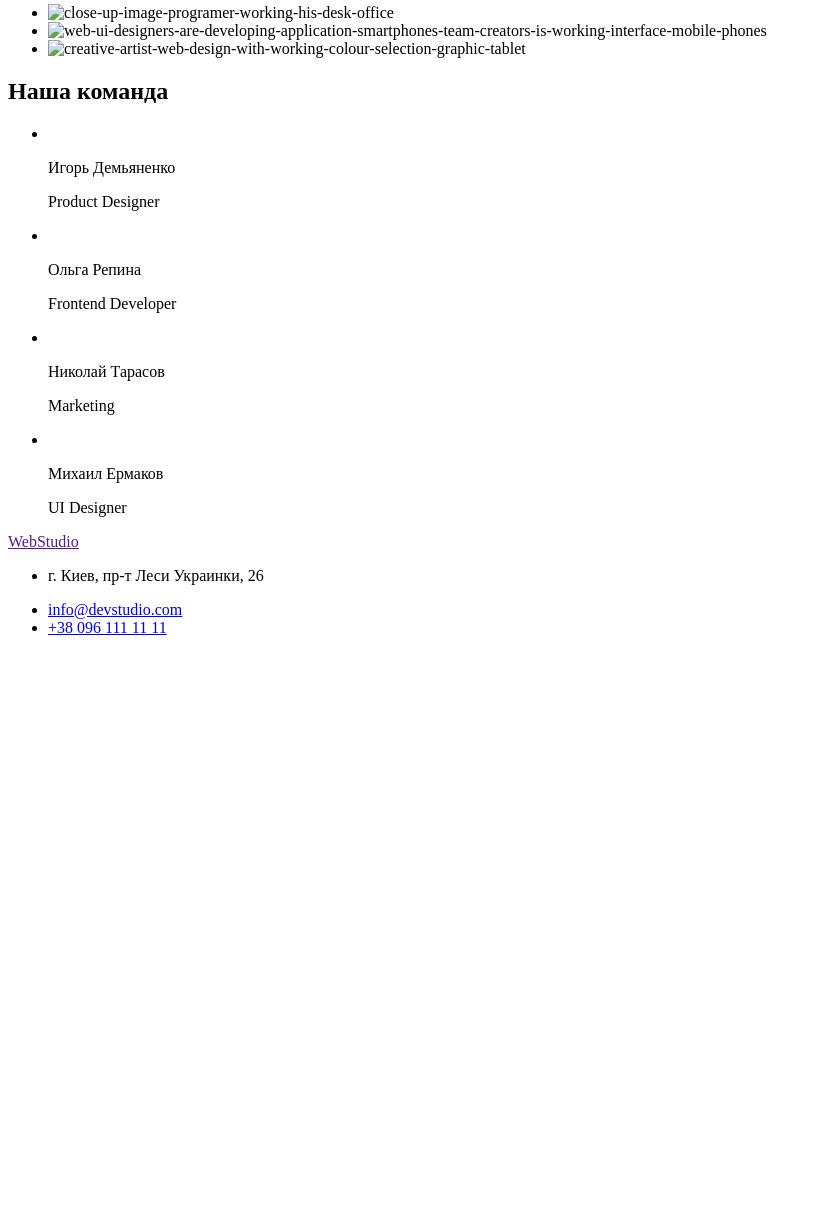
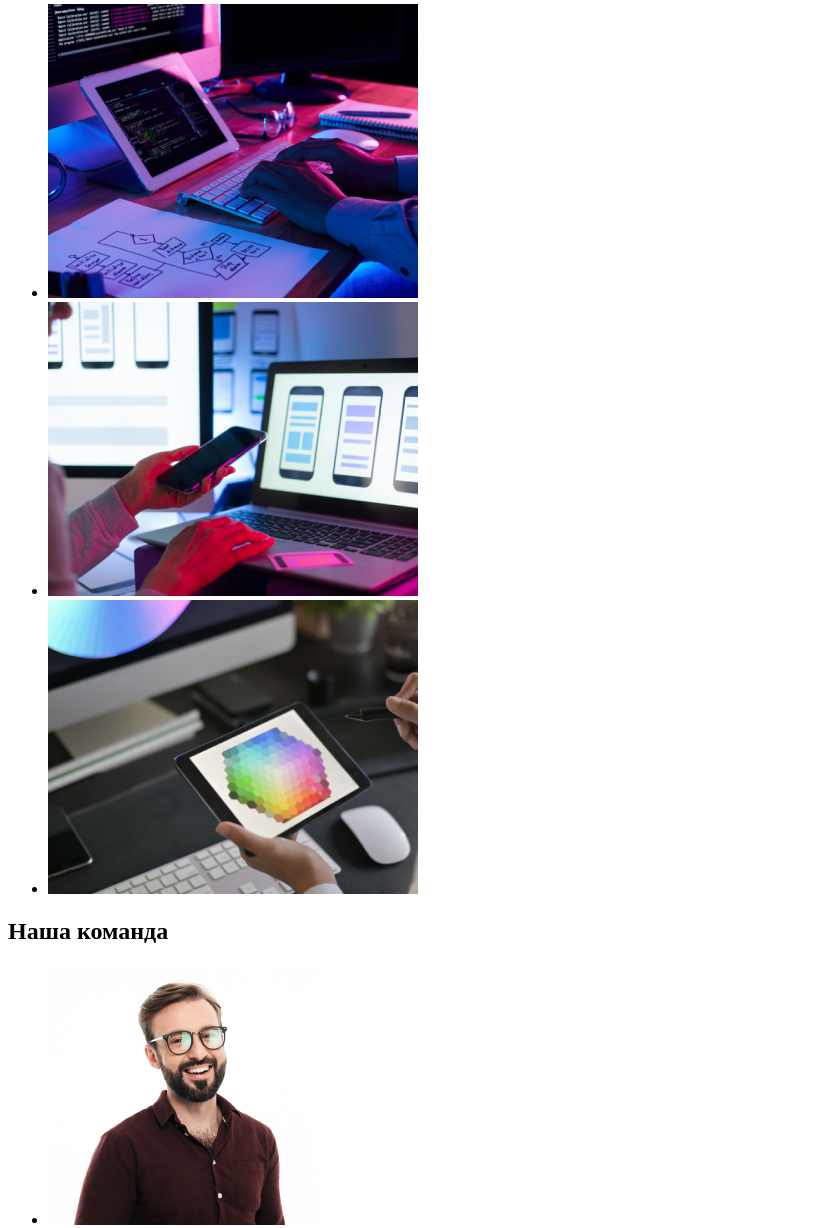
Before and after one commit to Zombik007/goit-markup-hw-01, a plain HTML site: page index.html in a window 1280 px wide. Shown: the part 581-1809 px from the top of the page, without its empty margins (0-821 px from the left). Before the commit the page ends 1234 px from the top, so only its background shows below. Drawn offline with Linux system fonts and the light colour scheme.

Commit message:
Исправляет разметку index.html и добавляет изображения

```diff
--- a/index.html
+++ b/index.html
@@ -6,10 +6,12 @@
     <title>GoIt first homework</title>
 </head>
 <body>
+    <!-- Шапка сайта -->
+    <header>
 
-    <header>
+        <nav>
             <a href="">WebStudio</a>
-            <nav>
+
                 <ul>
                     <li><a href="">Студия</a></li>
                     <li><a href="">Портфолио</a></li>
@@ -22,10 +24,19 @@
             <li><a href="tel:+38 096 111 11 11">+38 096 111 11 11</a></li>
         </ul>
     </header>
+    <!-- /Шапка сайта -->
 
+    <!-- Секция "Герой" -->
+    <div>
+        <section></section>
             <h1>Эффективные решения для вашего бизнеса</h1>
             <a href="">Заказать услугу</a>
+        </section>
+    </div>
+    <!-- /Секция "Герой" -->
 
+    <!-- Раздел "Почему мы?" -->
+    <div>
         <ul>
             <li>
                 <p>Внимание к деталям</p>
@@ -44,39 +55,63 @@
                 <p>Значимость этих проблем настолько очевидна, что реализация плановых заданий.</p>
             </li>
         </ul>
+    </div>
+    <!-- /Раздел "Почему мы?" -->
 
+    <!-- Раздел "Чем мы занимаемся" -->
+    <div>
         <h2>Чем мы занимаемся</h2>
         <ul>
-        <li><img src="" alt="close-up-image-programer-working-his-desk-office"></li>
-        <li><img src="" alt="web-ui-designers-are-developing-application-smartphones-team-creators-is-working-interface-mobile-phones"></li>
-        <li><img src="" alt="creative-artist-web-design-with-working-colour-selection-graphic-tablet"></li>
+            <li>
+                <img
+                    src="/images/png1.png"
+                    alt="close-up-image-programer-working-his-desk-office"
+                    width="370">
+            </li>
+            <li>
+                <img
+                    src="/images/png2.png"
+                    alt="web-ui-designers-are-developing-application-smartphones-team-creators-is-working-interface-mobile-phones"
+                    width="370">
+            </li>
+            <li>
+                <img
+                    src="/images/png3.png"
+                    alt="creative-artist-web-design-with-working-colour-selection-graphic-tablet"
+                    width="370">
+            </li>
         </ul>
+    </div>
+    <!-- /Раздел "Чем мы занимаемся" -->
 
+    <!-- Секция "Наша команда" -->
     <section>
         <h2>Наша команда</h2>
         <ul>
             <li>
-                <img src="" alt="">
+                <img src="/images/img1.png" alt="Игорь Демьяненко" width="270">
                 <p>Игорь Демьяненко</p>
                 <p>Product Designer</p>
             </li>
             <li>
-                <img src="" alt="">
+                <img src="/images/img2.jpg" alt="Ольга Репина" width="270">
                 <p>Ольга Репина</p>
                 <p>Frontend Developer</p>
             </li>
             <li>
-                <img src="" alt="">
+                <img src="/images/img3.jpg" alt="Николай Тарасов" width="270">
                 <p>Николай Тарасов</p>
                 <p>Marketing</p>
             </li>
             <li>
-                <img src="" alt="">
+                <img src="/images/img4.jpg" alt="Михаил Ермаков" width="270">
                 <p>Михаил Ермаков</p>
                 <p>UI Designer</p>
         </ul>
     </section>
+    <!-- /Секция "Наша команда" -->
 
+    <!-- Подвал этой страницы -->
     <footer>
         <a href="">WebStudio</a>
         <ul>
@@ -85,5 +120,7 @@
             <li><a href="tel:+38 096 111 11 11">+38 096 111 11 11</a></li>
         </ul>
     </footer>
+    <!-- /Подвал этой страницы -->
+
 </body>
 </html>
```
Also changed, not shown: images/img1.png (added), images/img2.jpg (added), images/img3.jpg (added), images/img4.jpg (added), images/png1.png (added), images/png2.png (added), images/png3.png (added). Lines whose indentation alone changed are shown as unchanged.
